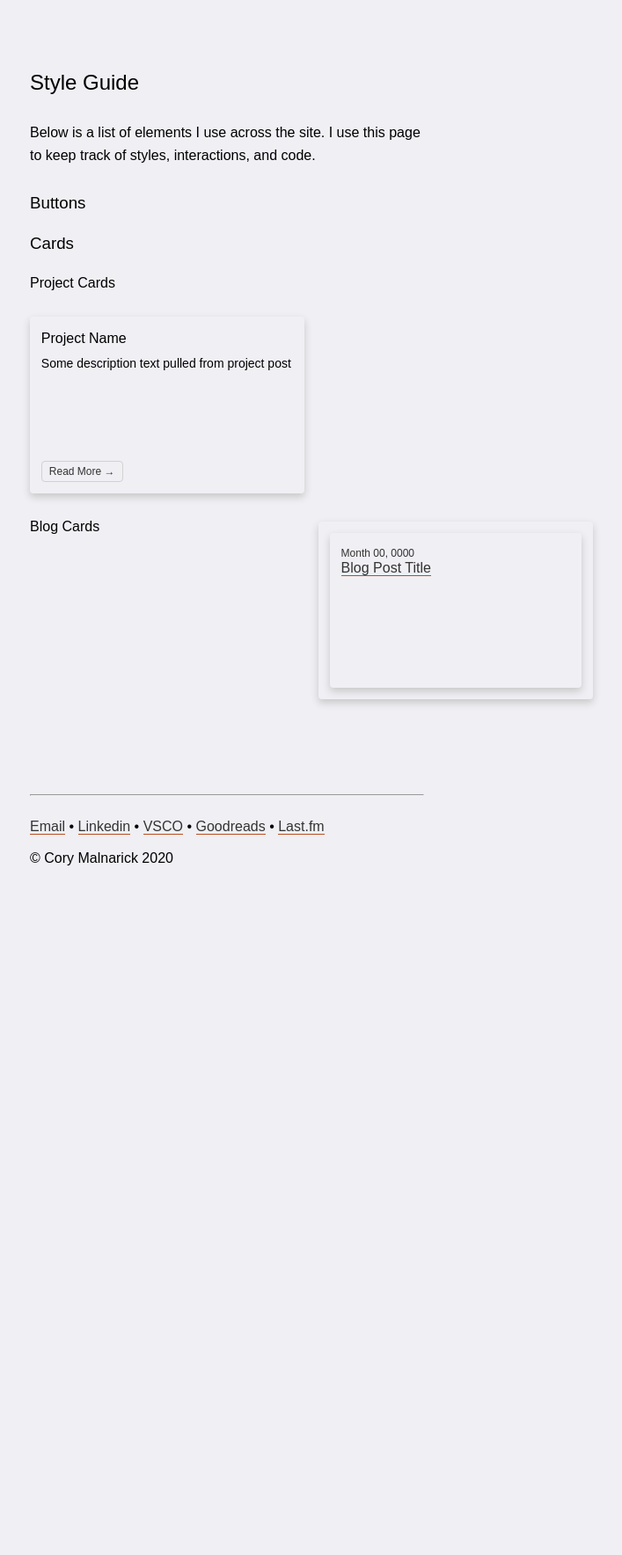
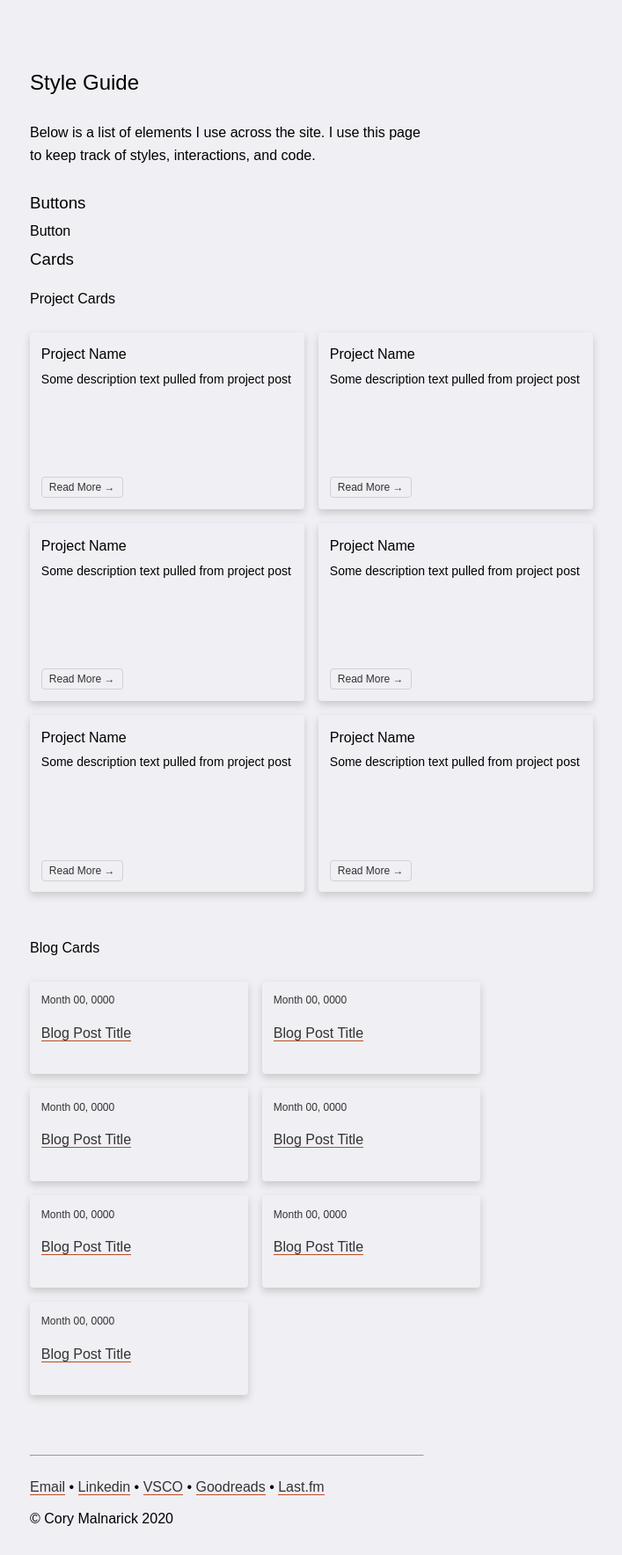
Before and after one commit to foundmonster/foundmonster.github.io, a Jekyll site: the page built from styleguide.html, in a window 1280 px wide. Shown: the whole page at 88% size, without its empty margins (30-737 px from the left). Built offline with Jekyll 4.4.1, drawn with Linux system fonts in a browser that asks for light colours; some web fonts are replaced; before the commit the page ends 1017 px from its top, so only the background shows below that.

Commit message:
adding a bunch of cards to style guide page

```diff
--- a/styleguide.html
+++ b/styleguide.html
@@ -5,8 +5,11 @@ title: Style Guide
 <h2 class="headline">{{ page.title }}</h2><br>
 <p>Below is a list of elements I use across the site. I use this page to keep track of styles, interactions, and code.</p><br>
 <h3>Buttons</h3>
+<a button>Button</a>
 
+<br>
 <h3>Cards</h3>
+
 <h4>Project Cards</h4>
 <div class="projectgrid">
 	<div>
@@ -14,11 +17,61 @@ title: Style Guide
 		<p class="projectlistdescription">Some description text pulled from project post</p>
 		<a class="projectlistlink" href="https://www.wikipedia.com/">Read More →</a>
 	</div>
+	<div>
+		<p class="projectlisttitle">Project Name</p>
+		<p class="projectlistdescription">Some description text pulled from project post</p>
+		<a class="projectlistlink" href="https://www.wikipedia.com/">Read More →</a>
+	</div>
+	<div>
+		<p class="projectlisttitle">Project Name</p>
+		<p class="projectlistdescription">Some description text pulled from project post</p>
+		<a class="projectlistlink" href="https://www.wikipedia.com/">Read More →</a>
+	</div>
+		<div>
+		<p class="projectlisttitle">Project Name</p>
+		<p class="projectlistdescription">Some description text pulled from project post</p>
+		<a class="projectlistlink" href="https://www.wikipedia.com/">Read More →</a>
+	</div>
+	<div>
+		<p class="projectlisttitle">Project Name</p>
+		<p class="projectlistdescription">Some description text pulled from project post</p>
+		<a class="projectlistlink" href="https://www.wikipedia.com/">Read More →</a>
+	</div>
+	<div>
+		<p class="projectlisttitle">Project Name</p>
+		<p class="projectlistdescription">Some description text pulled from project post</p>
+		<a class="projectlistlink" href="https://www.wikipedia.com/">Read More →</a>
+	</div>
+</div>
 <br>
 <h4>Blog Cards</h4>
 <div class="bloggrid">
 	<div>
-		<span class="postdate">Month 00, 0000</span><br>
+		<p class="postdate">Month 00, 0000</p><br>
+		<a href="https://www.wikipedia.com/">Blog Post Title</a><br>
+	</div>
+	<div>
+		<p class="postdate">Month 00, 0000</p><br>
+		<a href="https://www.wikipedia.com/">Blog Post Title</a><br>
+	</div>
+	<div>
+		<p class="postdate">Month 00, 0000</p><br>
+		<a href="https://www.wikipedia.com/">Blog Post Title</a><br>
+	</div>
+	<div>
+		<p class="postdate">Month 00, 0000</p><br>
+		<a href="https://www.wikipedia.com/">Blog Post Title</a><br>
+	</div>
+	<div>
+		<p class="postdate">Month 00, 0000</p><br>
+		<a href="https://www.wikipedia.com/">Blog Post Title</a><br>
+	</div>
+	<div>
+		<p class="postdate">Month 00, 0000</p><br>
+		<a href="https://www.wikipedia.com/">Blog Post Title</a><br>
+	</div>
+	<div>
+		<p class="postdate">Month 00, 0000</p><br>
 		<a href="https://www.wikipedia.com/">Blog Post Title</a><br>
 	</div>
 </div>
```
